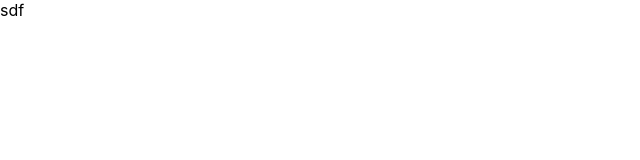
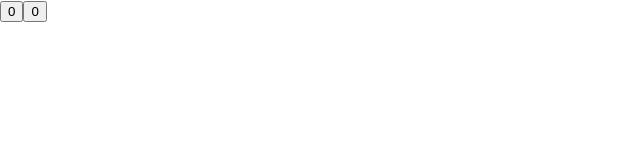
Before and after one commit to VVarren/blog-test, a React (Create React App) app: page / in a window 1280 px wide. Shown: the top 160 px of the page, without its empty margins (0-640 px from the left). Built offline with nearby package versions, Linux system fonts and the light colour scheme.

Commit message:
Number counter
This number counter represents the amount of times I want to die while making this :)

```diff
--- a/src/App.js
+++ b/src/App.js
@@ -1,8 +1,14 @@
-import logo from "./logo.svg";
 import "./App.css";
+import React, { useState } from "react";
 
 function App() {
-	return "sdf";
+	const [count, setCount] = useState(0);
+	return (
+		<div>
+			<button onClick={() => setCount(count + 1)}>{count}</button>
+			<button onClick={() => setCount(count - 1)}>{count}</button>
+		</div>
+	);
 }
 
 export default App;
```
